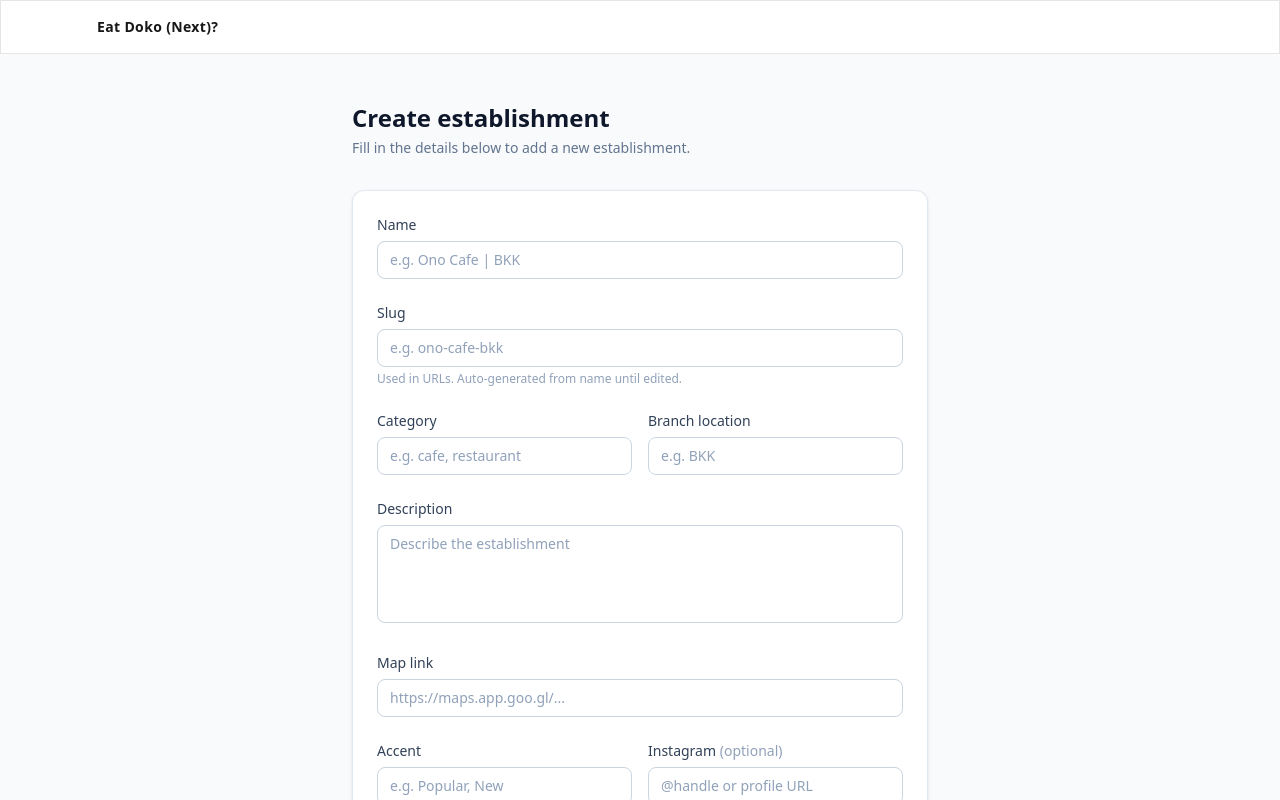
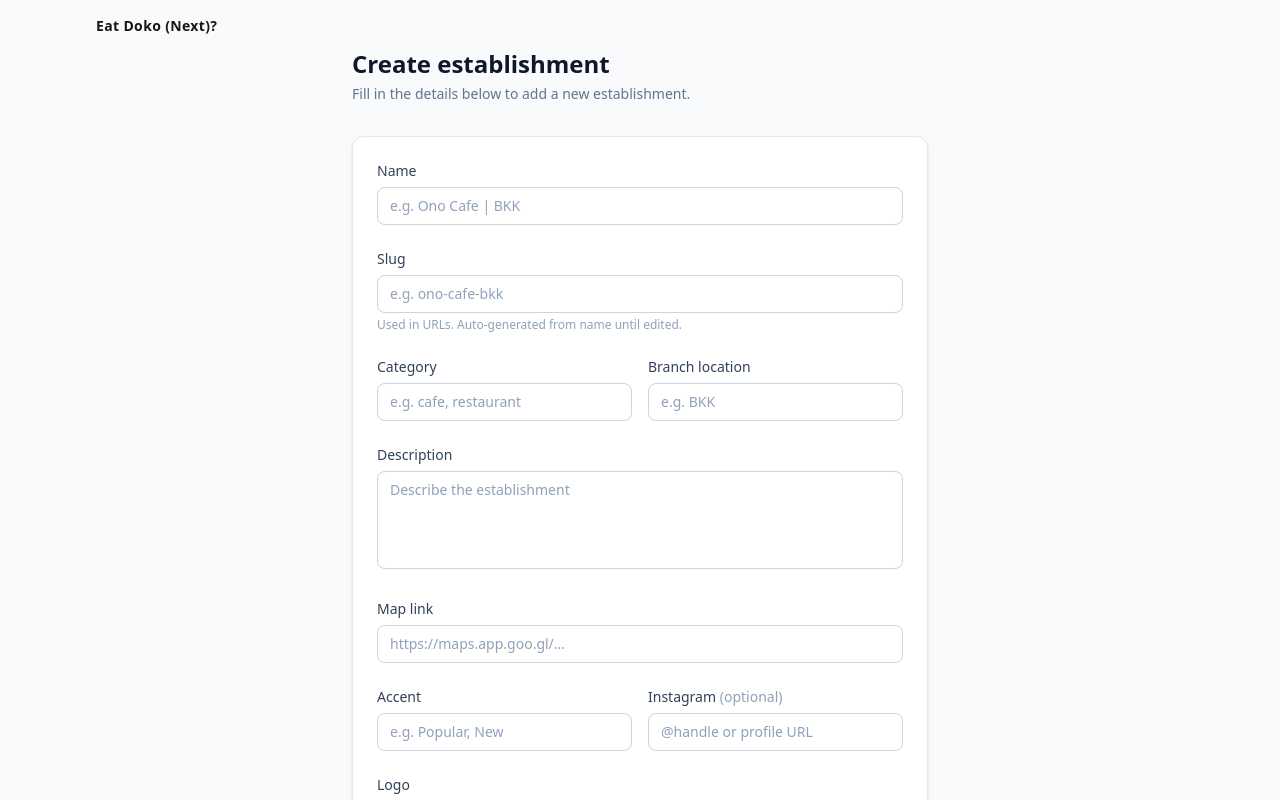
Before and after one commit to virayuth4/funapp, a Next.js app: page /admin/establishments/add in a window 1280 px wide. Shown: the top 800 px of the page. Built offline with nearby package versions, Linux system fonts and the light colour scheme.

Commit message:
update navigation

```diff
--- a/app/Components/navigation.jsx
+++ b/app/Components/navigation.jsx
@@ -1,8 +1,7 @@
-  "use client";
+"use client";
 
-  import Link from "next/link";
-  import { Coffee, Dice1Icon, Shuffle, Utensils } from "lucide-react";
-  import { usePathname } from "next/navigation";
+import Link from "next/link";
+import { usePathname } from "next/navigation";
 
 export default function Navigation() {
   const pathname = usePathname();
@@ -12,18 +11,8 @@ export default function Navigation() {
   const isHome = pathname === "/";
 
   return (
-    <nav
-      className={`w-full max-w-full ${
-        isHome ? "bg-[#0d0f12]" : "bg-white"
-      }`}
-    >
-      <div
-        className={`flex items-center justify-between p-4 md:px-24 border shadow-lg ${
-          isHome
-            ? "border-neutral-800/80 bg-[#0d0f12]"
-            : "border-neutral-200 bg-white"
-        }`}
-      >
+    <nav className="fixed top-0 left-0 z-50 w-full max-w-full">
+      <div className="flex items-center justify-between p-4 md:px-24">
         <Link
           href="/"
           className={`flex items-center gap-2 text-sm font-bold tracking-wide transition-colors ${
```
